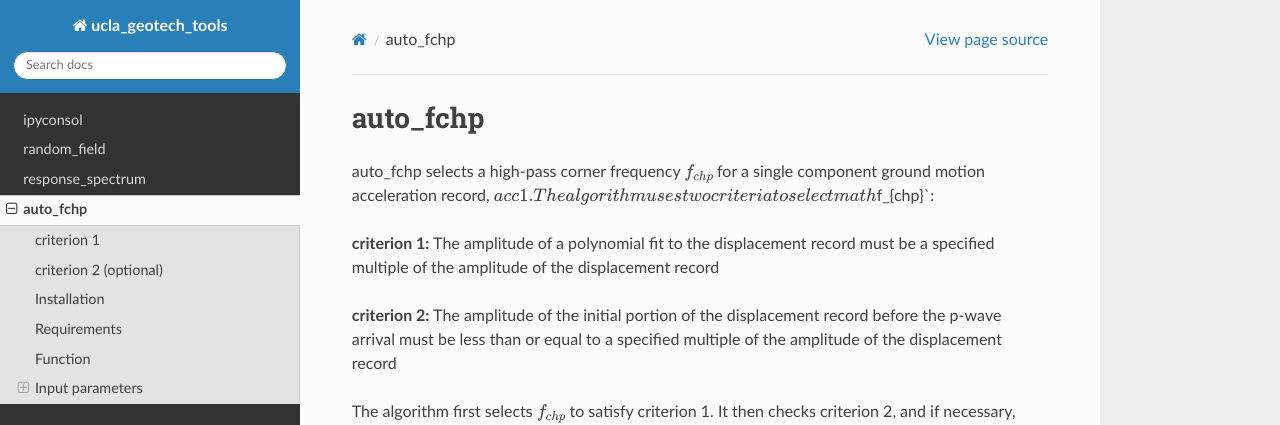
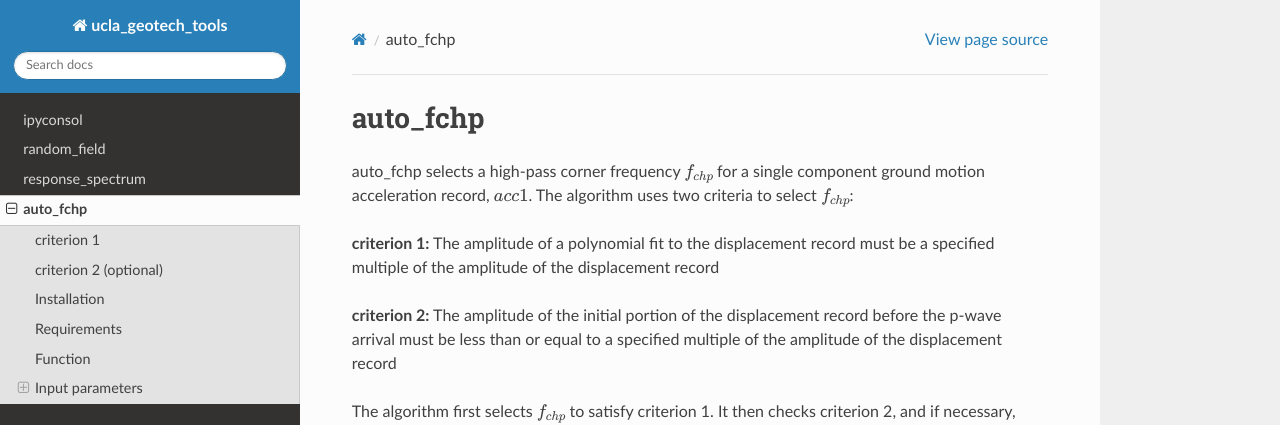
Before and after one commit to sjbrandenberg/ucla_geotech_tools, a Sphinx documentation site: the page built from docs/auto_fchp_README.md, in a window 1280 px wide and 900 px high. Shown: the top 425 px of the window. Built offline with Sphinx 7.4.7 and the Read the Docs theme 2.0.0, drawn with Linux system fonts in a browser that asks for light colours; pages that are not in the unit, such as notebooks, are missing from menus.

Commit message:
Update auto_fchp_README.md

```diff
--- a/docs/auto_fchp_README.md
+++ b/docs/auto_fchp_README.md
@@ -1,6 +1,6 @@
 # auto_fchp
 
-auto_fchp selects a high-pass corner frequency {math}`f_{chp}` for a single component ground motion acceleration record, {math}`acc1. The algorithm uses two criteria to select {math}`f_{chp}`:
+auto_fchp selects a high-pass corner frequency {math}`f_{chp}` for a single component ground motion acceleration record, {math}`acc1`. The algorithm uses two criteria to select {math}`f_{chp}`:
 
 **criterion 1:** The amplitude of a polynomial fit to the displacement record must be a specified multiple of the amplitude of the displacement record
 
```
